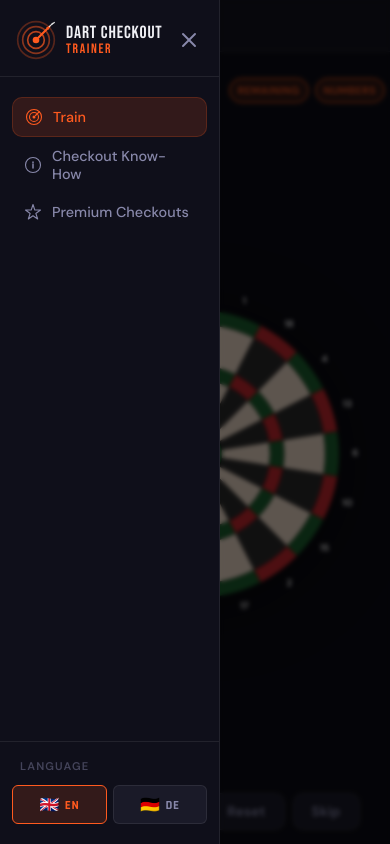
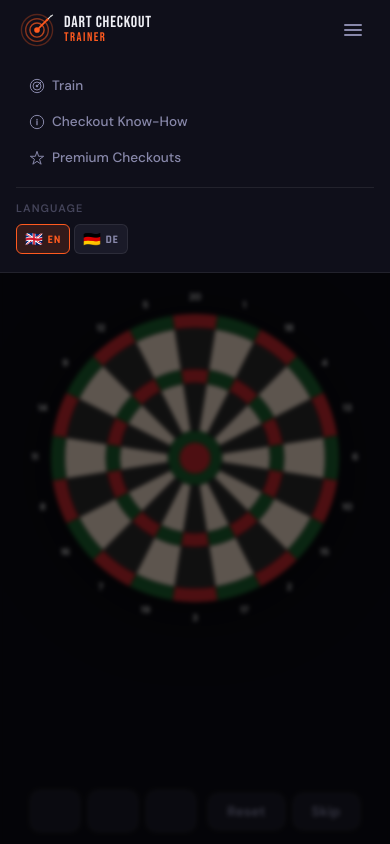
Before and after one commit to StefanDerOstfriese/dart-app, a plain HTML site: page index.html in a window 390 px wide. Both pictures are taken after a click on the button "Open menu". Drawn offline with Linux system fonts and the light colour scheme.

Commit message:
Replace sidebar with top navigation bar, add 1400px max-width
- Fixed topnav (60px) replaces sidebar + topbar
- Logo/brand left, nav links center, language+hamburger right
- Mobile: nav links hidden, hamburger opens dropdown from topnav
- main-wrapper uses margin-top instead of margin-left
- All screens capped at max-width: 1400px (result at 900px)
- Dartboard formula updated for new topnav height
- updateLanguageToggleButtons uses querySelectorAll[data-lang]

Co-Authored-By: Claude Sonnet 4.6 <noreply@anthropic.com>

```diff
--- a/app.js
+++ b/app.js
@@ -37,14 +37,8 @@ function navigateTo(screen) {
     document.querySelectorAll('.nav-item').forEach(btn => {
         btn.classList.toggle('active', btn.dataset.screen === screen);
     });
-    const titleEl = document.getElementById('topbar-title');
-    if (titleEl) {
-        const map = { game: 'navTrain', knowhow: 'navKnowhow', premium: 'navPremium' };
-        titleEl.dataset.i18n = map[screen] || 'navTrain';
-        titleEl.textContent = I18n.t(map[screen] || 'navTrain');
-    }
     if (screen === 'premium') renderPremiumPage();
-    closeSidebar();
+    closeMenu();
 }
 
 // Return CSS class for a dart chip
@@ -152,15 +146,15 @@ function buildKnowHow() {
     });
 }
 
-// Sidebar toggle
-function openSidebar() {
-    document.getElementById('sidebar').classList.add('open');
-    document.getElementById('sidebar-overlay').classList.add('visible');
+// Mobile menu toggle
+function openMenu() {
+    document.getElementById('mobile-menu').classList.add('open');
+    document.getElementById('menu-overlay').classList.add('visible');
 }
 
-function closeSidebar() {
-    document.getElementById('sidebar').classList.remove('open');
-    document.getElementById('sidebar-overlay').classList.remove('visible');
+function closeMenu() {
+    document.getElementById('mobile-menu').classList.remove('open');
+    document.getElementById('menu-overlay').classList.remove('visible');
 }
 
 // Start a new game
@@ -388,20 +382,12 @@ function switchLanguage(lang) {
     if (state.screen === 'premium') renderPremiumPage();
 }
 
-// Update active state of language toggle buttons
+// Update active state of all language toggle buttons
 function updateLanguageToggleButtons() {
-    const enBtn = document.getElementById('lang-toggle-en');
-    const deBtn = document.getElementById('lang-toggle-de');
-
-    if (enBtn && deBtn) {
-        if (I18n.currentLang === 'en') {
-            enBtn.classList.add('active');
-            deBtn.classList.remove('active');
-        } else {
-            enBtn.classList.remove('active');
-            deBtn.classList.add('active');
-        }
-    }
+    document.querySelectorAll('.lang-toggle-btn[data-lang="en"]').forEach(btn =>
+        btn.classList.toggle('active', I18n.currentLang === 'en'));
+    document.querySelectorAll('.lang-toggle-btn[data-lang="de"]').forEach(btn =>
+        btn.classList.toggle('active', I18n.currentLang === 'de'));
 }
 
 // Helper function to render dart sequence
@@ -485,25 +471,25 @@ document.addEventListener('DOMContentLoaded', () => {
     startGame();
     buildKnowHow();
 
-    // Nav items
+    // Desktop nav items
     document.getElementById('nav-train')?.addEventListener('click', () => navigateTo('game'));
+    document.getElementById('nav-knowhow')?.addEventListener('click', () => navigateTo('knowhow'));
     document.getElementById('nav-premium')?.addEventListener('click', () => navigateTo('premium'));
-    document.getElementById('nav-knowhow')?.addEventListener('click', () => navigateTo('knowhow'));
 
-    // Sidebar toggle
-    document.getElementById('hamburger')?.addEventListener('click', openSidebar);
-    document.getElementById('sidebar-close')?.addEventListener('click', closeSidebar);
-    document.getElementById('sidebar-overlay')?.addEventListener('click', closeSidebar);
+    // Mobile nav items (inside dropdown)
+    document.querySelectorAll('.mobile-menu .nav-item[data-screen]').forEach(btn => {
+        btn.addEventListener('click', () => navigateTo(btn.dataset.screen));
+    });
 
-    // Language toggle buttons (sidebar)
-    document.getElementById('lang-toggle-en')?.addEventListener('click', () => {
-        switchLanguage('en');
-        closeSidebar();
-    });
-    document.getElementById('lang-toggle-de')?.addEventListener('click', () => {
-        switchLanguage('de');
-        closeSidebar();
-    });
+    // Menu toggle
+    document.getElementById('hamburger')?.addEventListener('click', openMenu);
+    document.getElementById('menu-overlay')?.addEventListener('click', closeMenu);
+
+    // Language toggle buttons (all — desktop + mobile)
+    document.querySelectorAll('.lang-toggle-btn[data-lang="en"]').forEach(btn =>
+        btn.addEventListener('click', () => { switchLanguage('en'); closeMenu(); }));
+    document.querySelectorAll('.lang-toggle-btn[data-lang="de"]').forEach(btn =>
+        btn.addEventListener('click', () => { switchLanguage('de'); closeMenu(); }));
 
     // Game buttons
     const resetBtn = document.getElementById('reset-btn');
--- a/index.html
+++ b/index.html
@@ -11,20 +11,21 @@
 </head>
 <body>
 
-    <!-- Sidebar Overlay (mobile) -->
-    <div class="sidebar-overlay" id="sidebar-overlay"></div>
+    <!-- Mobile menu overlay -->
+    <div class="menu-overlay" id="menu-overlay"></div>
 
-    <!-- Sidebar Navigation -->
-    <nav class="sidebar" id="sidebar">
-        <div class="sidebar-header">
-            <div class="sidebar-brand">
+    <!-- Top Navigation -->
+    <header class="topnav" id="topnav">
+        <div class="topnav-inner">
+
+            <!-- Brand (left) -->
+            <div class="topnav-brand">
                 <div class="logo-icon">
                     <svg viewBox="0 0 48 48" fill="none" xmlns="http://www.w3.org/2000/svg">
                         <circle cx="24" cy="24" r="22" stroke="#ff5a1f" stroke-width="2" fill="none" opacity="0.3"/>
                         <circle cx="24" cy="24" r="16" stroke="#ff5a1f" stroke-width="2" fill="none" opacity="0.5"/>
                         <circle cx="24" cy="24" r="10" stroke="#ff5a1f" stroke-width="2" fill="none" opacity="0.7"/>
                         <circle cx="24" cy="24" r="4" fill="#ff5a1f"/>
-                        <!-- Dart -->
                         <line x1="40" y1="8" x2="27" y2="21" stroke="#ff5a1f" stroke-width="2.5" stroke-linecap="round"/>
                         <polygon points="40,8 36,9 39,12" fill="#ff5a1f"/>
                         <line x1="40" y1="8" x2="44" y2="4" stroke="#e0e0e0" stroke-width="1.5" stroke-linecap="round"/>
@@ -36,17 +37,11 @@
                     <span class="brand-sub">Trainer</span>
                 </div>
             </div>
-            <button class="sidebar-close" id="sidebar-close" aria-label="Close menu">
-                <svg width="20" height="20" viewBox="0 0 20 20" fill="none">
-                    <line x1="4" y1="4" x2="16" y2="16" stroke="currentColor" stroke-width="2" stroke-linecap="round"/>
-                    <line x1="16" y1="4" x2="4" y2="16" stroke="currentColor" stroke-width="2" stroke-linecap="round"/>
-                </svg>
-            </button>
-        </div>
 
-        <div class="nav-section">
+            <!-- Nav links (center, desktop) -->
+            <nav class="topnav-links">
                 <button class="nav-item active" id="nav-train" data-screen="game">
-                <svg class="nav-icon" viewBox="0 0 24 24" fill="none" xmlns="http://www.w3.org/2000/svg">
+                    <svg class="nav-icon" viewBox="0 0 24 24" fill="none">
                         <circle cx="12" cy="12" r="10" stroke="currentColor" stroke-width="1.5"/>
                         <circle cx="12" cy="12" r="6" stroke="currentColor" stroke-width="1.5"/>
                         <circle cx="12" cy="12" r="2" fill="currentColor"/>
@@ -55,40 +50,32 @@
                     <span data-i18n="navTrain">Train</span>
                 </button>
                 <button class="nav-item" id="nav-knowhow" data-screen="knowhow">
-                <svg class="nav-icon" viewBox="0 0 24 24" fill="none" xmlns="http://www.w3.org/2000/svg">
+                    <svg class="nav-icon" viewBox="0 0 24 24" fill="none">
                         <circle cx="12" cy="12" r="10" stroke="currentColor" stroke-width="1.5"/>
                         <path d="M12 8v1M12 11v5" stroke="currentColor" stroke-width="2" stroke-linecap="round"/>
                     </svg>
                     <span data-i18n="navKnowhow">Checkout Know-How</span>
                 </button>
                 <button class="nav-item" id="nav-premium" data-screen="premium">
-                <svg class="nav-icon" viewBox="0 0 24 24" fill="none" xmlns="http://www.w3.org/2000/svg">
+                    <svg class="nav-icon" viewBox="0 0 24 24" fill="none">
                         <path d="M12 2l2.4 7.4H22l-6.2 4.5 2.4 7.4L12 17l-6.2 4.3 2.4-7.4L2 9.4h7.6z" stroke="currentColor" stroke-width="1.5" stroke-linejoin="round"/>
                     </svg>
                     <span data-i18n="navPremium">Premium Checkouts</span>
                 </button>
-        </div>
+            </nav>
 
-        <div class="sidebar-footer">
-            <div class="nav-label" data-i18n="navSectionLanguage">Language</div>
-            <div class="lang-toggle-group">
-                <button id="lang-toggle-en" class="lang-toggle-btn" title="English">
+            <!-- Actions (right) -->
+            <div class="topnav-actions">
+                <div class="lang-toggle-group topnav-lang">
+                    <button class="lang-toggle-btn" data-lang="en" title="English">
                         <span class="lang-flag">🇬🇧</span>
                         <span class="lang-code">EN</span>
                     </button>
-                <button id="lang-toggle-de" class="lang-toggle-btn" title="Deutsch">
+                    <button class="lang-toggle-btn" data-lang="de" title="Deutsch">
                         <span class="lang-flag">🇩🇪</span>
                         <span class="lang-code">DE</span>
                     </button>
                 </div>
-        </div>
-    </nav>
-
-    <!-- Main Content -->
-    <div class="main-wrapper">
-
-        <!-- Top Bar -->
-        <header class="topbar">
                 <button class="hamburger" id="hamburger" aria-label="Open menu">
                     <svg width="22" height="22" viewBox="0 0 22 22" fill="none">
                         <line x1="3" y1="6" x2="19" y2="6" stroke="currentColor" stroke-width="2" stroke-linecap="round"/>
@@ -96,14 +83,60 @@
                         <line x1="3" y1="16" x2="19" y2="16" stroke="currentColor" stroke-width="2" stroke-linecap="round"/>
                     </svg>
                 </button>
-            <h1 class="topbar-title" id="topbar-title" data-i18n="navTrain">Train</h1>
+            </div>
+
+        </div>
+
+        <!-- Mobile dropdown menu -->
+        <div class="mobile-menu" id="mobile-menu">
+            <div class="mobile-menu-inner">
+                <button class="nav-item" data-screen="game">
+                    <svg class="nav-icon" viewBox="0 0 24 24" fill="none">
+                        <circle cx="12" cy="12" r="10" stroke="currentColor" stroke-width="1.5"/>
+                        <circle cx="12" cy="12" r="6" stroke="currentColor" stroke-width="1.5"/>
+                        <circle cx="12" cy="12" r="2" fill="currentColor"/>
+                        <line x1="19" y1="5" x2="14" y2="10" stroke="currentColor" stroke-width="1.5" stroke-linecap="round"/>
+                    </svg>
+                    <span data-i18n="navTrain">Train</span>
+                </button>
+                <button class="nav-item" data-screen="knowhow">
+                    <svg class="nav-icon" viewBox="0 0 24 24" fill="none">
+                        <circle cx="12" cy="12" r="10" stroke="currentColor" stroke-width="1.5"/>
+                        <path d="M12 8v1M12 11v5" stroke="currentColor" stroke-width="2" stroke-linecap="round"/>
+                    </svg>
+                    <span data-i18n="navKnowhow">Checkout Know-How</span>
+                </button>
+                <button class="nav-item" data-screen="premium">
+                    <svg class="nav-icon" viewBox="0 0 24 24" fill="none">
+                        <path d="M12 2l2.4 7.4H22l-6.2 4.5 2.4 7.4L12 17l-6.2 4.3 2.4-7.4L2 9.4h7.6z" stroke="currentColor" stroke-width="1.5" stroke-linejoin="round"/>
+                    </svg>
+                    <span data-i18n="navPremium">Premium Checkouts</span>
+                </button>
+                <div class="mobile-menu-footer">
+                    <div class="nav-label" data-i18n="navSectionLanguage">Language</div>
+                    <div class="lang-toggle-group">
+                        <button class="lang-toggle-btn" data-lang="en" title="English">
+                            <span class="lang-flag">🇬🇧</span>
+                            <span class="lang-code">EN</span>
+                        </button>
+                        <button class="lang-toggle-btn" data-lang="de" title="Deutsch">
+                            <span class="lang-flag">🇩🇪</span>
+                            <span class="lang-code">DE</span>
+                        </button>
+                    </div>
+                </div>
+            </div>
+        </div>
+
     </header>
+
+    <!-- Main Content -->
+    <div class="main-wrapper">
 
         <!-- Game Screen -->
         <div id="game-screen" class="screen active">
             <div class="game-layout">
 
-                <!-- Game Header: Stats + Toggles -->
                 <div class="game-header">
                     <div class="stat-group">
                         <div class="stat-card" id="checkout-group">
@@ -121,12 +154,10 @@
                     </div>
                 </div>
 
-                <!-- Dartboard -->
                 <div class="dartboard-wrapper">
                     <svg id="dartboard" viewBox="0 0 500 500" class="dartboard"></svg>
                 </div>
 
-                <!-- Game Footer: Darts + Buttons -->
                 <div class="game-footer">
                     <div class="darts-display">
                         <div class="dart-slot" id="dart-0"></div>
--- a/style.css
+++ b/style.css
@@ -27,8 +27,8 @@
     --text-secondary:#8888aa;
     --text-muted:    #44445a;
 
-    --sidebar-width: 220px;
-    --topbar-height: 52px;
+    --topnav-height:      60px;
+    --max-content-width:  1400px;
     --radius-sm:     6px;
     --radius-md:     10px;
     --radius-lg:     14px;
@@ -66,40 +66,41 @@ button {
 }
 
 /* ───────────────────────────────────────────
-   Sidebar
+   Top Navigation
 ─────────────────────────────────────────── */
-.sidebar {
+.topnav {
     position: fixed;
+    top: 0;
     left: 0;
-    top: 0;
-    bottom: 0;
-    width: var(--sidebar-width);
-    background-color: var(--bg-sidebar);
-    border-right: 1px solid var(--border);
-    display: flex;
-    flex-direction: column;
+    right: 0;
+    height: var(--topnav-height);
+    background: var(--bg-sidebar);
+    border-bottom: 1px solid var(--border);
     z-index: 200;
-    transition: transform 0.28s cubic-bezier(0.4, 0, 0.2, 1);
 }
 
-.sidebar-header {
-    padding: 20px 16px 16px;
+.topnav-inner {
+    max-width: var(--max-content-width);
+    margin: 0 auto;
+    height: 100%;
     display: flex;
     align-items: center;
-    justify-content: space-between;
-    border-bottom: 1px solid var(--border);
-    flex-shrink: 0;
+    gap: 8px;
+    padding: 0 20px;
 }
 
-.sidebar-brand {
+/* Brand */
+.topnav-brand {
     display: flex;
     align-items: center;
     gap: 10px;
+    flex-shrink: 0;
+    margin-right: 8px;
 }
 
 .logo-icon {
-    width: 40px;
-    height: 40px;
+    width: 34px;
+    height: 34px;
     flex-shrink: 0;
 }
 
@@ -116,59 +117,39 @@ button {
 
 .brand-main {
     font-family: 'Bebas Neue', sans-serif;
-    font-size: 1.1rem;
+    font-size: 1rem;
     letter-spacing: 0.05em;
     color: var(--text-primary);
 }
 
 .brand-sub {
     font-family: 'Bebas Neue', sans-serif;
-    font-size: 0.85rem;
+    font-size: 0.78rem;
     letter-spacing: 0.12em;
     color: var(--accent);
 }
 
-.sidebar-close {
-    display: none;
-    color: var(--text-secondary);
-    padding: 4px;
-    border-radius: var(--radius-sm);
-    transition: color 0.15s, background 0.15s;
-}
-
-.sidebar-close:hover {
-    color: var(--text-primary);
-    background: var(--bg-card);
-}
-
-/* Nav sections */
-.nav-section {
-    padding: 20px 12px 8px;
+/* Nav links (desktop center) */
+.topnav-links {
+    display: flex;
+    align-items: center;
+    gap: 2px;
     flex: 1;
 }
 
-.nav-label {
-    font-size: 0.7rem;
-    font-weight: 600;
-    letter-spacing: 0.1em;
-    text-transform: uppercase;
-    color: var(--text-muted);
-    padding: 0 8px;
-    margin-bottom: 6px;
-}
-
+/* Shared nav-item styles */
 .nav-item {
     display: flex;
     align-items: center;
-    gap: 10px;
-    width: 100%;
-    padding: 10px 12px;
+    gap: 7px;
+    padding: 7px 12px;
     border-radius: var(--radius-md);
     color: var(--text-secondary);
-    font-size: 0.9rem;
+    font-size: 0.85rem;
     font-weight: 500;
     transition: all 0.18s ease;
-    text-align: left;
+    white-space: nowrap;
+    border: 1px solid transparent;
 }
 
 .nav-item:hover {
@@ -179,43 +160,41 @@ button {
 .nav-item.active {
     color: var(--accent);
     background: var(--accent-dim);
-    border: 1px solid rgba(255, 90, 31, 0.2);
+    border-color: rgba(255, 90, 31, 0.2);
 }
 
 .nav-icon {
-    width: 18px;
-    height: 18px;
+    width: 16px;
+    height: 16px;
     flex-shrink: 0;
 }
 
-/* Sidebar footer */
-.sidebar-footer {
-    padding: 16px 12px 20px;
-    border-top: 1px solid var(--border);
+/* Actions (right side) */
+.topnav-actions {
+    display: flex;
+    align-items: center;
+    gap: 10px;
+    margin-left: auto;
     flex-shrink: 0;
 }
 
-.sidebar-footer .nav-label {
-    margin-bottom: 10px;
-}
-
+/* Language toggle */
 .lang-toggle-group {
     display: flex;
-    gap: 6px;
+    gap: 4px;
 }
 
 .lang-toggle-btn {
-    flex: 1;
     display: flex;
     align-items: center;
     justify-content: center;
-    gap: 5px;
-    padding: 8px 6px;
+    gap: 4px;
+    padding: 5px 8px;
     border-radius: var(--radius-sm);
     border: 1px solid var(--border);
     background: var(--bg-card);
     color: var(--text-secondary);
-    font-size: 0.78rem;
+    font-size: 0.72rem;
     font-weight: 600;
     letter-spacing: 0.05em;
     transition: all 0.18s ease;
@@ -232,17 +211,82 @@ button {
     color: var(--accent);
 }
 
-.lang-flag {
-    font-size: 1rem;
-}
-
+.lang-flag { font-size: 0.9rem; }
 .lang-code {
     font-family: 'Rajdhani', sans-serif;
     font-weight: 700;
 }
 
-/* Sidebar overlay (mobile) */
-.sidebar-overlay {
+/* Hamburger (mobile only) */
+.hamburger {
+    display: none;
+    align-items: center;
+    justify-content: center;
+    color: var(--text-secondary);
+    padding: 6px;
+    border-radius: var(--radius-sm);
+    transition: all 0.18s ease;
+}
+
+.hamburger:hover {
+    color: var(--text-primary);
+    background: var(--bg-card);
+}
+
+/* Mobile dropdown menu */
+.mobile-menu {
+    display: none;
+    position: absolute;
+    top: 100%;
+    left: 0;
+    right: 0;
+    background: var(--bg-sidebar);
+    border-bottom: 1px solid var(--border);
+    transform: translateY(-8px);
+    opacity: 0;
+    pointer-events: none;
+    transition: transform 0.25s ease, opacity 0.2s ease;
+    z-index: 199;
+}
+
+.mobile-menu.open {
+    transform: translateY(0);
+    opacity: 1;
+    pointer-events: auto;
+}
+
+.mobile-menu-inner {
+    padding: 10px 16px 18px;
+    display: flex;
+    flex-direction: column;
+    gap: 3px;
+}
+
+.mobile-menu .nav-item {
+    width: 100%;
+    text-align: left;
+    justify-content: flex-start;
+}
+
+.mobile-menu-footer {
+    margin-top: 10px;
+    padding-top: 12px;
+    border-top: 1px solid var(--border);
+    display: flex;
+    flex-direction: column;
+    gap: 8px;
+}
+
+.nav-label {
+    font-size: 0.68rem;
+    font-weight: 600;
+    letter-spacing: 0.1em;
+    text-transform: uppercase;
+    color: var(--text-muted);
+}
+
+/* Menu overlay */
+.menu-overlay {
     display: none;
     position: fixed;
     inset: 0;
@@ -251,7 +295,7 @@ button {
     backdrop-filter: blur(2px);
 }
 
-.sidebar-overlay.visible {
+.menu-overlay.visible {
     display: block;
 }
 
@@ -259,48 +303,11 @@ button {
    Main Wrapper
 ─────────────────────────────────────────── */
 .main-wrapper {
-    margin-left: var(--sidebar-width);
-    height: 100dvh;
+    margin-top: var(--topnav-height);
+    height: calc(100dvh - var(--topnav-height));
     display: flex;
     flex-direction: column;
     overflow: hidden;
-}
-
-/* ───────────────────────────────────────────
-   Top Bar
-─────────────────────────────────────────── */
-.topbar {
-    height: var(--topbar-height);
-    flex-shrink: 0;
-    display: flex;
-    align-items: center;
-    gap: 14px;
-    padding: 0 20px;
-    border-bottom: 1px solid var(--border);
-    background: var(--bg-surface);
-}
-
-.hamburger {
-    display: none;
-    color: var(--text-secondary);
-    padding: 6px;
-    border-radius: var(--radius-sm);
-    transition: all 0.18s ease;
-    flex-shrink: 0;
-}
-
-.hamburger:hover {
-    color: var(--text-primary);
-    background: var(--bg-card);
-}
-
-.topbar-title {
-    font-family: 'Rajdhani', sans-serif;
-    font-weight: 700;
-    font-size: 1.1rem;
-    letter-spacing: 0.05em;
-    text-transform: uppercase;
-    color: var(--text-primary);
 }
 
 /* ───────────────────────────────────────────
@@ -333,6 +340,9 @@ button {
     min-height: 0;
     padding: 12px 16px;
     gap: 10px;
+    max-width: var(--max-content-width);
+    margin: 0 auto;
+    width: 100%;
 }
 
 /* Game Header */
@@ -421,8 +431,8 @@ button {
 .dartboard {
     width: 100%;
     height: 100%;
-    max-width: min(100%, calc(100dvh - var(--topbar-height) - 220px));
-    max-height: min(100%, calc(100dvh - var(--topbar-height) - 220px));
+    max-width:  min(100%, calc(100dvh - var(--topnav-height) - 220px));
+    max-height: min(100%, calc(100dvh - var(--topnav-height) - 220px));
     aspect-ratio: 1;
     filter: drop-shadow(0 8px 32px rgba(0,0,0,0.6));
 }
@@ -538,13 +548,15 @@ button {
     min-height: 0;
     padding: 16px;
     gap: 14px;
+    max-width: 900px;
+    margin: 0 auto;
+    width: 100%;
 }
 
 .result-header {
     flex-shrink: 0;
     display: flex;
     align-items: center;
-    justify-content: space-between;
     gap: 12px;
 }
 
@@ -558,7 +570,7 @@ button {
     flex-shrink: 0;
 }
 
-/* Result status — prominent banner */
+/* Result status banner */
 .result-status-banner {
     flex-shrink: 0;
     padding: 16px 20px;
@@ -662,6 +674,9 @@ button {
     display: flex;
     flex-direction: column;
     gap: 28px;
+    max-width: var(--max-content-width);
+    margin: 0 auto;
+    width: 100%;
 }
 
 .premium-layout::-webkit-scrollbar { width: 5px; }
@@ -675,7 +690,6 @@ button {
     text-align: center;
 }
 
-/* Section */
 .pp-section {
     display: flex;
     flex-direction: column;
@@ -717,14 +731,12 @@ button {
     padding: 2px 8px;
 }
 
-/* Grid of cards */
 .pp-grid {
     display: grid;
     grid-template-columns: repeat(auto-fill, minmax(260px, 1fr));
     gap: 10px;
 }
 
-/* Individual card */
 .pp-card {
     background: var(--bg-card);
     border: 1px solid var(--border);
@@ -783,7 +795,6 @@ button {
     flex-wrap: wrap;
 }
 
-/* Dart chips */
 .pp-chip {
     font-family: 'Rajdhani', sans-serif;
     font-weight: 700;
@@ -794,27 +805,16 @@ button {
     white-space: nowrap;
 }
 
-.pp-chip.chip-treble { background: var(--accent-dim);        color: var(--accent);   border-color: rgba(255,90,31,0.25); }
-.pp-chip.chip-double { background: var(--success-dim);       color: var(--success);  border-color: rgba(34,211,90,0.25); }
-.pp-chip.chip-bull   { background: var(--gold-dim);          color: var(--gold);     border-color: rgba(255,215,0,0.3); }
-.pp-chip.chip-single { background: var(--bg-surface);        color: var(--text-secondary); border-color: var(--border); }
+.pp-chip.chip-treble { background: var(--accent-dim);   color: var(--accent);   border-color: rgba(255,90,31,0.25); }
+.pp-chip.chip-double { background: var(--success-dim);  color: var(--success);  border-color: rgba(34,211,90,0.25); }
+.pp-chip.chip-bull   { background: var(--gold-dim);     color: var(--gold);     border-color: rgba(255,215,0,0.3); }
+.pp-chip.chip-single { background: var(--bg-surface);   color: var(--text-secondary); border-color: var(--border); }
 
-/* divider between score and variants */
 .pp-divider {
     width: 1px;
     align-self: stretch;
     background: var(--border);
     flex-shrink: 0;
-}
-
-@media (max-width: 767px) {
-    .pp-grid {
-        grid-template-columns: 1fr;
-    }
-    .pp-score {
-        font-size: 1.7rem;
-        min-width: 40px;
-    }
 }
 
 /* ───────────────────────────────────────────
@@ -827,18 +827,14 @@ button {
     display: flex;
     flex-direction: column;
     gap: 16px;
+    max-width: var(--max-content-width);
+    margin: 0 auto;
+    width: 100%;
 }
 
-.knowhow-layout::-webkit-scrollbar {
-    width: 5px;
-}
-.knowhow-layout::-webkit-scrollbar-track {
-    background: transparent;
-}
-.knowhow-layout::-webkit-scrollbar-thumb {
-    background: var(--bg-card);
-    border-radius: 4px;
-}
+.knowhow-layout::-webkit-scrollbar { width: 5px; }
+.knowhow-layout::-webkit-scrollbar-track { background: transparent; }
+.knowhow-layout::-webkit-scrollbar-thumb { background: var(--bg-card); border-radius: 4px; }
 
 .kh-section {
     background: var(--bg-card);
@@ -967,28 +963,20 @@ button {
    Responsive – Mobile (< 768px)
 ─────────────────────────────────────────── */
 @media (max-width: 767px) {
-    .sidebar {
-        transform: translateX(calc(-1 * var(--sidebar-width)));
+    .topnav-links {
+        display: none;
     }
 
-    .sidebar.open {
-        transform: translateX(0);
-    }
-
-    .sidebar-close {
-        display: flex;
-        align-items: center;
-        justify-content: center;
-    }
-
-    .main-wrapper {
-        margin-left: 0;
+    .topnav-lang {
+        display: none;
     }
 
     .hamburger {
         display: flex;
-        align-items: center;
-        justify-content: center;
+    }
+
+    .mobile-menu {
+        display: block;
     }
 
     .checkouts-grid {
@@ -1022,6 +1010,15 @@ button {
     .game-actions {
         justify-content: center;
     }
+
+    .pp-grid {
+        grid-template-columns: 1fr;
+    }
+
+    .pp-score {
+        font-size: 1.7rem;
+        min-width: 40px;
+    }
 }
 
 @media (max-width: 400px) {
```
Lines whose indentation alone changed are shown as unchanged.
